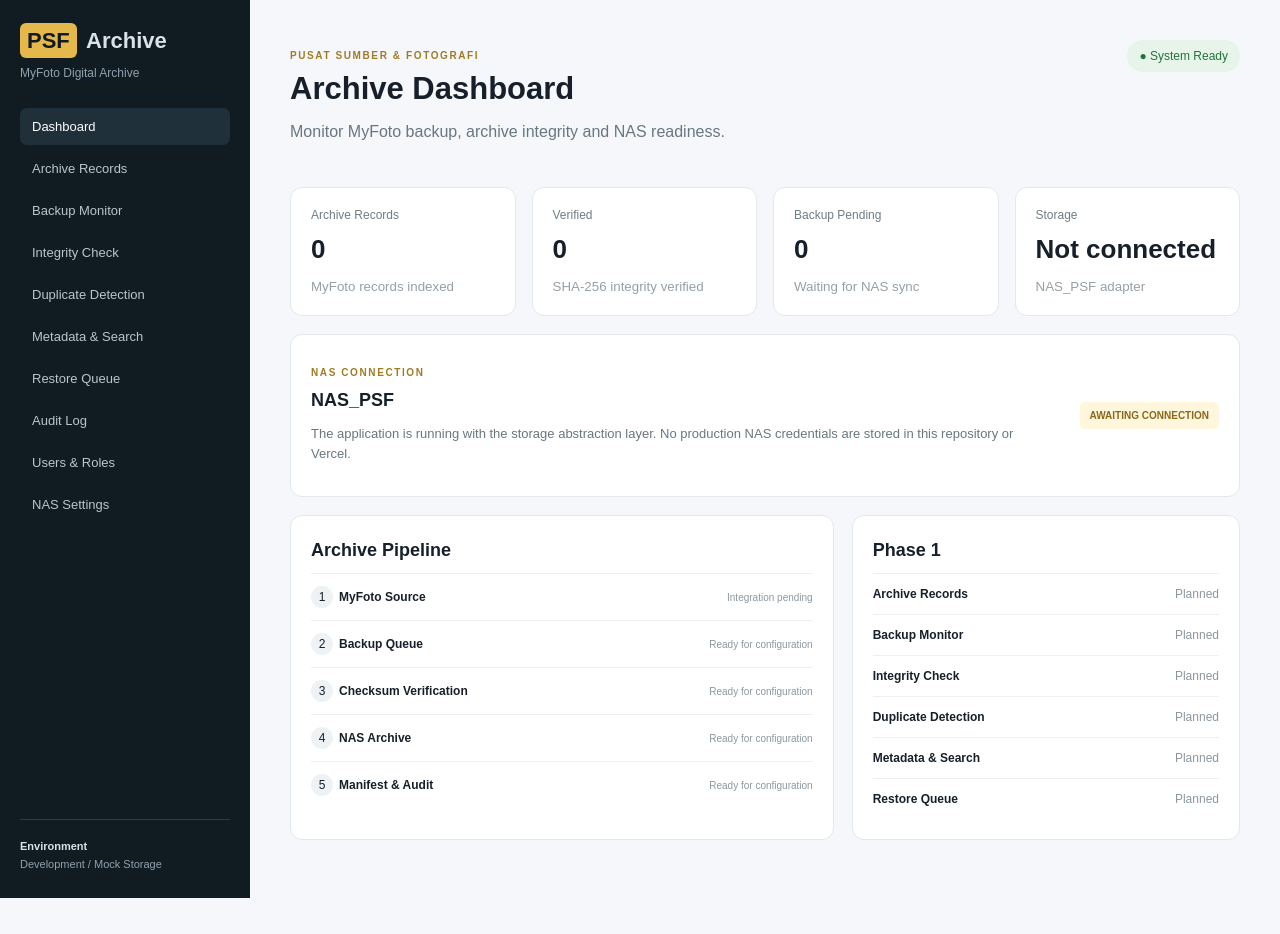
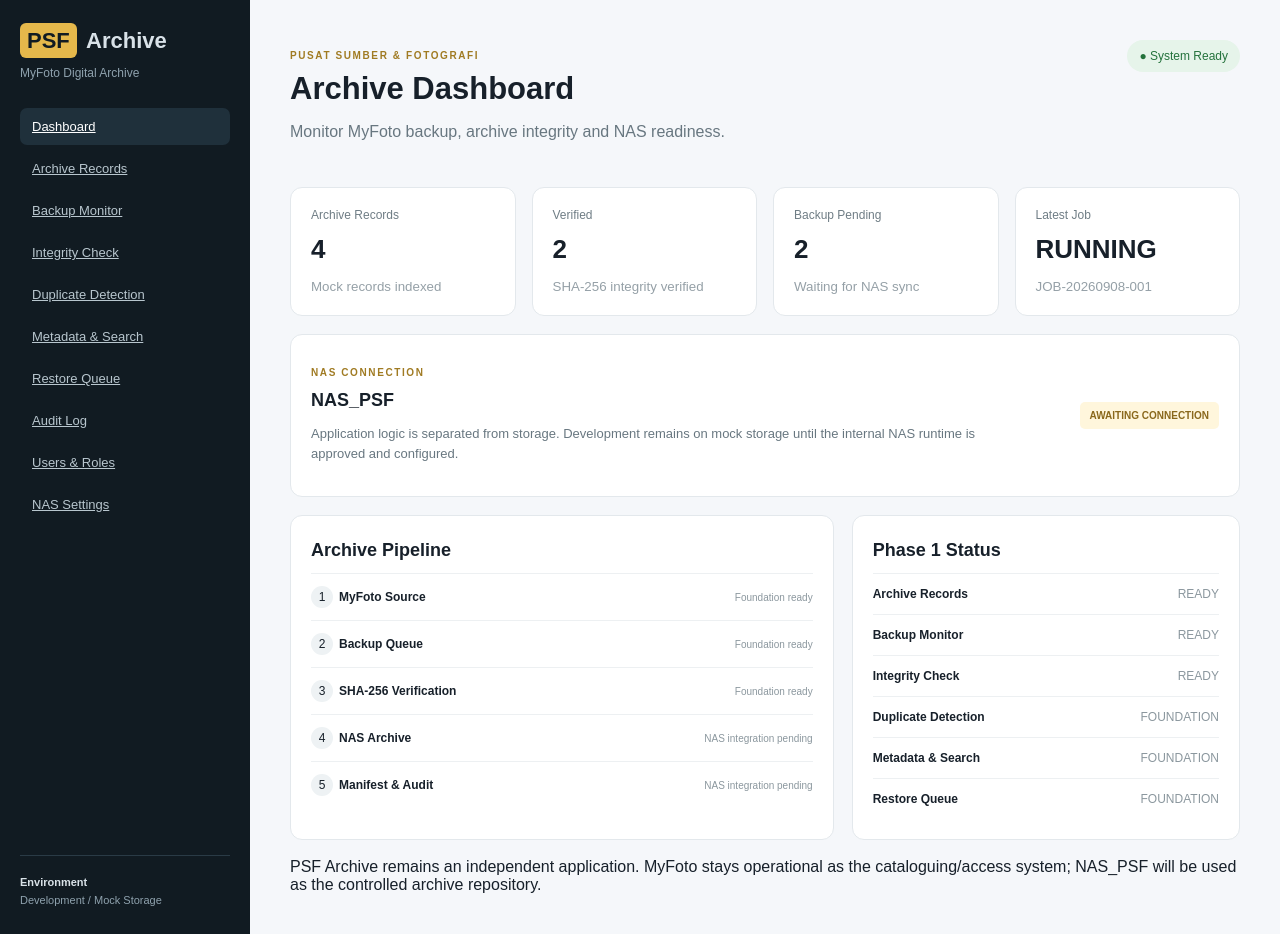
Before and after one commit to almunirah/psf-archive, a Next.js app: page / in a window 1280 px wide. Before the commit the page ends 898 px from the top, so only its background shows below. Built offline with nearby package versions, Linux system fonts and the light colour scheme.

Commit message:
feat: connect dashboard to Phase 1 modules

```diff
--- a/app/page.tsx
+++ b/app/page.tsx
@@ -1,33 +1,26 @@
-const stats = [
-  ['Archive Records', '0', 'MyFoto records indexed'],
-  ['Verified', '0', 'SHA-256 integrity verified'],
-  ['Backup Pending', '0', 'Waiting for NAS sync'],
-  ['Storage', 'Not connected', 'NAS_PSF adapter'],
-];
-
-const modules = [
-  'Archive Records', 'Backup Monitor', 'Integrity Check', 'Duplicate Detection',
-  'Metadata & Search', 'Restore Queue', 'Audit Log', 'Users & Roles', 'NAS Settings'
-];
+import { AppShell } from '@/components/AppShell';
+import { archiveRecords, backupJobs } from '@/lib/archive/mock-data';
 
 export default function Home() {
+  const verified = archiveRecords.filter((r) => r.backupStatus === 'VERIFIED').length;
+  const pending = archiveRecords.filter((r) => r.backupStatus === 'PENDING').length;
+  const latest = backupJobs[0];
+
   return (
-    <main>
-      <aside>
-        <div className="brand"><span>PSF</span> Archive</div>
-        <p className="caption">MyFoto Digital Archive</p>
-        <nav>
-          <a className="active">Dashboard</a>
-          {modules.map((module) => <a key={module}>{module}</a>)}
-        </nav>
-        <div className="environment"><b>Environment</b><span>Development / Mock Storage</span></div>
-      </aside>
-      <section className="content">
-        <header><div><p className="eyebrow">PUSAT SUMBER & FOTOGRAFI</p><h1>Archive Dashboard</h1><p>Monitor MyFoto backup, archive integrity and NAS readiness.</p></div><span className="status">● System Ready</span></header>
-        <div className="cards">{stats.map(([title,value,note]) => <article key={title}><p>{title}</p><strong>{value}</strong><small>{note}</small></article>)}</div>
-        <div className="panel"><div><p className="eyebrow">NAS CONNECTION</p><h2>NAS_PSF</h2><p>The application is running with the storage abstraction layer. No production NAS credentials are stored in this repository or Vercel.</p></div><span className="badge">AWAITING CONNECTION</span></div>
-        <div className="grid"><div className="panel column"><h2>Archive Pipeline</h2>{['MyFoto Source','Backup Queue','Checksum Verification','NAS Archive','Manifest & Audit'].map((x,i)=><div className="step" key={x}><span>{i+1}</span><b>{x}</b><em>{i===0?'Integration pending':'Ready for configuration'}</em></div>)}</div><div className="panel column"><h2>Phase 1</h2>{modules.slice(0,6).map(x=><div className="module" key={x}><b>{x}</b><span>Planned</span></div>)}</div></div>
-      </section>
-    </main>
+    <AppShell>
+      <header><div><p className="eyebrow">PUSAT SUMBER & FOTOGRAFI</p><h1>Archive Dashboard</h1><p>Monitor MyFoto backup, archive integrity and NAS readiness.</p></div><span className="status">● System Ready</span></header>
+      <div className="cards">
+        <article><p>Archive Records</p><strong>{archiveRecords.length}</strong><small>Mock records indexed</small></article>
+        <article><p>Verified</p><strong>{verified}</strong><small>SHA-256 integrity verified</small></article>
+        <article><p>Backup Pending</p><strong>{pending}</strong><small>Waiting for NAS sync</small></article>
+        <article><p>Latest Job</p><strong>{latest.status}</strong><small>{latest.id}</small></article>
+      </div>
+      <div className="panel"><div><p className="eyebrow">NAS CONNECTION</p><h2>NAS_PSF</h2><p>Application logic is separated from storage. Development remains on mock storage until the internal NAS runtime is approved and configured.</p></div><span className="badge">AWAITING CONNECTION</span></div>
+      <div className="grid">
+        <div className="panel column"><h2>Archive Pipeline</h2>{['MyFoto Source','Backup Queue','SHA-256 Verification','NAS Archive','Manifest & Audit'].map((x,i)=><div className="step" key={x}><span>{i+1}</span><b>{x}</b><em>{i<3?'Foundation ready':'NAS integration pending'}</em></div>)}</div>
+        <div className="panel column"><h2>Phase 1 Status</h2>{[['Archive Records','READY'],['Backup Monitor','READY'],['Integrity Check','READY'],['Duplicate Detection','FOUNDATION'],['Metadata & Search','FOUNDATION'],['Restore Queue','FOUNDATION']].map(([x,status])=><div className="module" key={x}><b>{x}</b><span>{status}</span></div>)}</div>
+      </div>
+      <div className="notice">PSF Archive remains an independent application. MyFoto stays operational as the cataloguing/access system; NAS_PSF will be used as the controlled archive repository.</div>
+    </AppShell>
   );
 }
```
